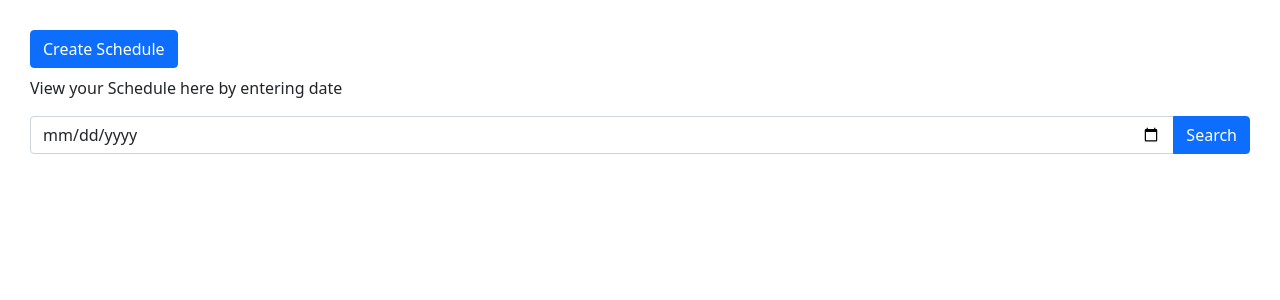
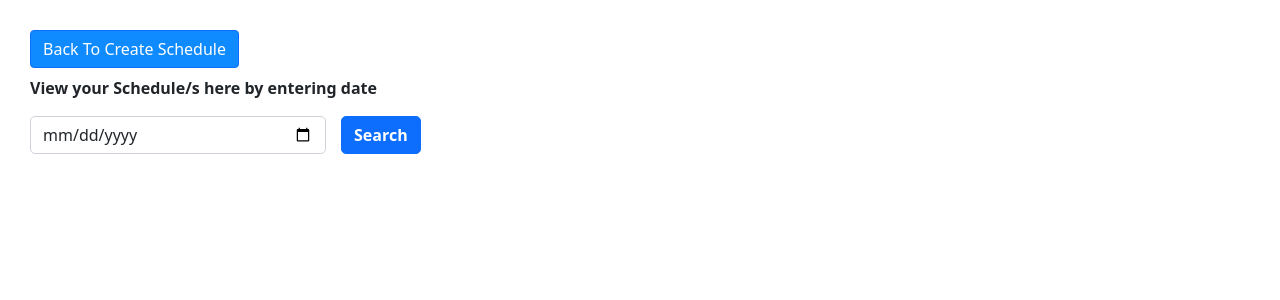
Before and after one commit to Vrajesh-Natekar/Task-Scheduler, a PHP site: page /view.php in a window 1280 px wide. Shown: the top 300 px of the page. Run offline with PHP 8.4, Linux system fonts and the light colour scheme.

Commit message:
Update view.php
made some slight changes

```diff
--- a/view.php
+++ b/view.php
@@ -23,13 +23,14 @@
 
 <body>
     <div class="row">
-        <div class="col">
-            <a href="index.php" class="btn btn-primary">Create Schedule</a>
-            <p class="mt-2">View your Schedule here by entering date</p>
+        <div class="col-md-4">
+            <a href="index.php" class="btn btn-primary" style="background:#0F8BFF">Back To Create Schedule </a>
+            <p class="mt-2" style="font-weight:bold">View your Schedule/s here by entering date</p>
             <form action="" method="post">
                 <div class="input-group mt-2">
-                    <input type="date" name="search" class="form-control" placeholder="Enter Date.." aria-describedby="search">
-                    <button type="submit" name="submit" class="btn btn-primary">Search</button>
+                    <input type="date" name="search" class="form-control" placeholder="Enter Date.." aria-describedby="search" style="border-radius:5px">
+                    <br>
+                    <button type="submit" name="submit" class="btn btn-primary" style="font-weight:bold; margin-left: 15px;border-radius:5px;">Search</button>
                 </div>
             </form>
         </div>
@@ -38,11 +39,11 @@
     <?php
     $server = "localhost";
     $username = "root";
-    $password = "root";
-    $dbname = "task_sheduler";
+    $password = "";
+    $dbname = "task_scheduler";
 
 
-    $conn = mysqli_connect($server, $username, $password, $dbname, 3307);
+    $conn = mysqli_connect($server, $username, $password, $dbname);
 
     if ($conn->connect_error) {
         die("Connection to database failed due to " . $conn->connect_error);
@@ -51,7 +52,8 @@
     if (isset($_POST['submit'])) {
         $search = $_POST['search'];
 
-        $sqlsearch = "select * from task_sheduler where date = '$search'";
+        # here searching of the schedule is done based on date entered.
+        $sqlsearch = "select * from task_scheduler where date = '$search'";
 
     ?>
         <div class="card mt-3">
@@ -59,14 +61,15 @@
                 <div class="row">
                     <?php
                     echo "<p>Your Schedule on {$search} is</p>";
-                    if ($result = $conn->query($sqlsearch)) {
-                        while ($row = $result->fetch_assoc()) {
+                    if ($result = $conn->query($sqlsearch))
+                    {
+                        while ($row = $result->fetch_assoc())
+                         {
                     ?>
                             <div class="col-md-3">
                                 <div class="card mt-2">
                                     <div class="card-body">
                                         <?php
-                                        // echo $row['date'] . "<br>";
                                         echo "<strong>{$row['start_time']} " . " to ";
                                         echo $row['end_time'] . "</strong><br>";
                                         echo $row['comment'] . "<br>";
```
